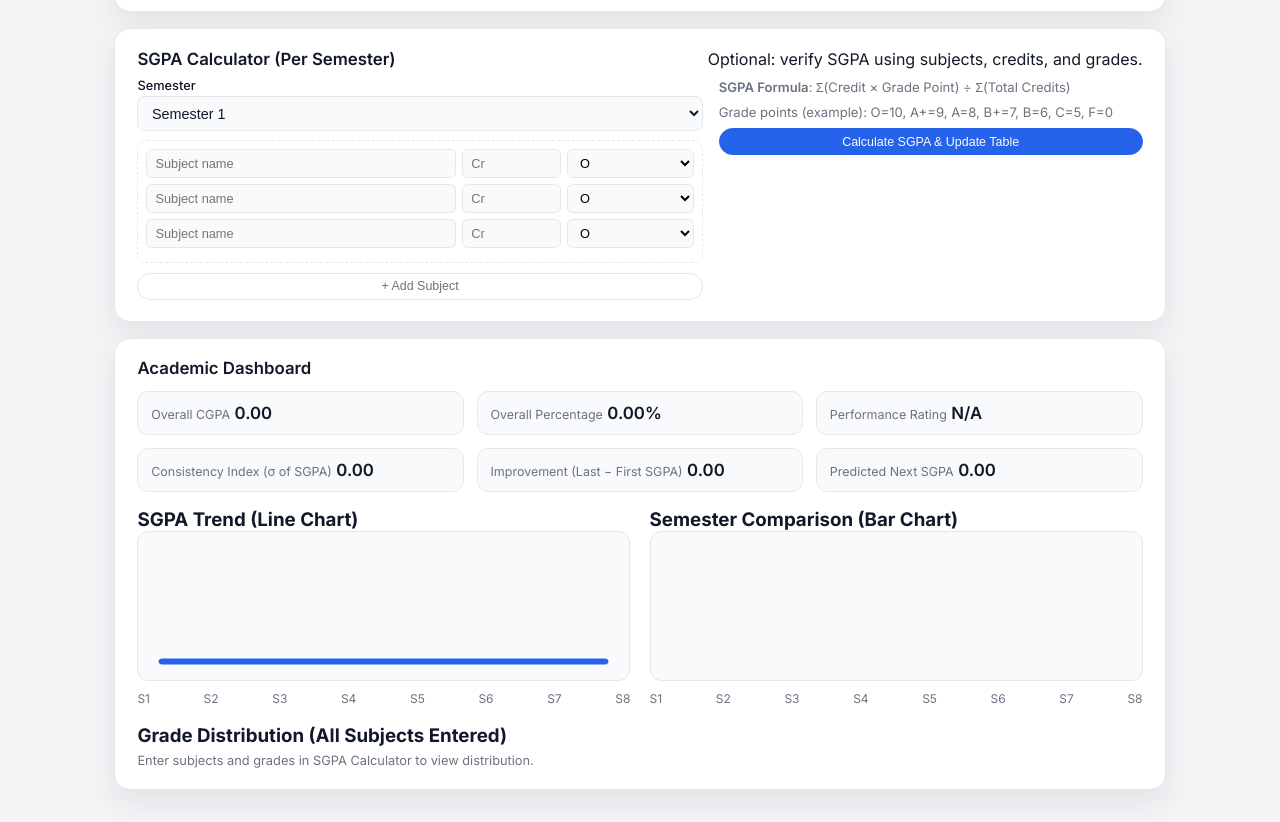
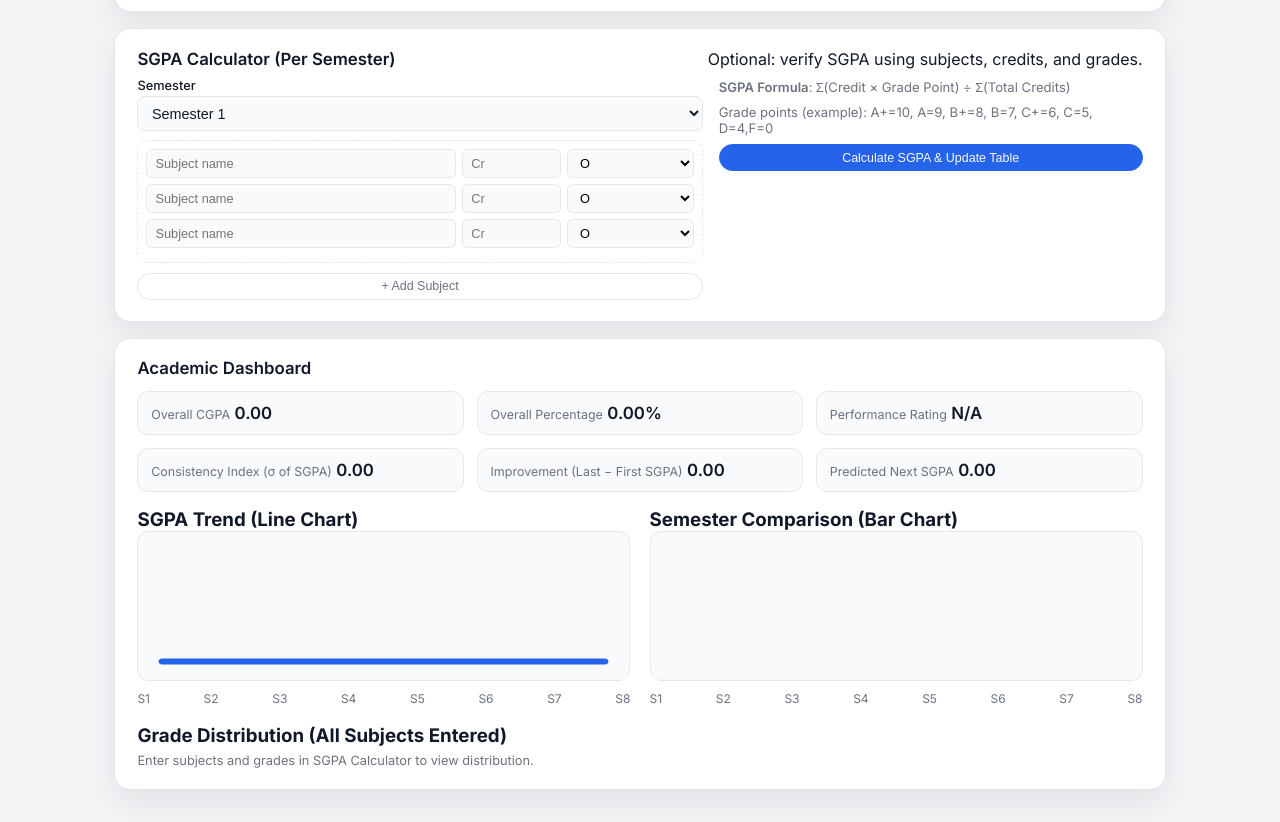
Before and after one commit to ParveenKumar10/semester-wise-marksheet, a plain HTML site: page index.html in a window 1280 px wide. Shown: the part 858-1680 px from the top of the page. Drawn offline with Linux system fonts and the light colour scheme.

```diff
--- a/index.html
+++ b/index.html
@@ -114,7 +114,7 @@
         </div>
         <div class="sgpa-summary">
           <p><strong>SGPA Formula</strong>: Σ(Credit × Grade Point) ÷ Σ(Total Credits)</p>
-          <p>Grade points (example): O=10, A+=9, A=8, B+=7, B=6, C=5, F=0</p>
+          <p>Grade points (example): A+=10, A=9, B+=8, B=7, C+=6, C=5, D=4,F=0</p>
           <button id="calc-sgpa" class="btn-primary-sm">Calculate SGPA & Update Table</button>
           <p id="sgpa-output" class="sgpa-output"></p>
         </div>
```
